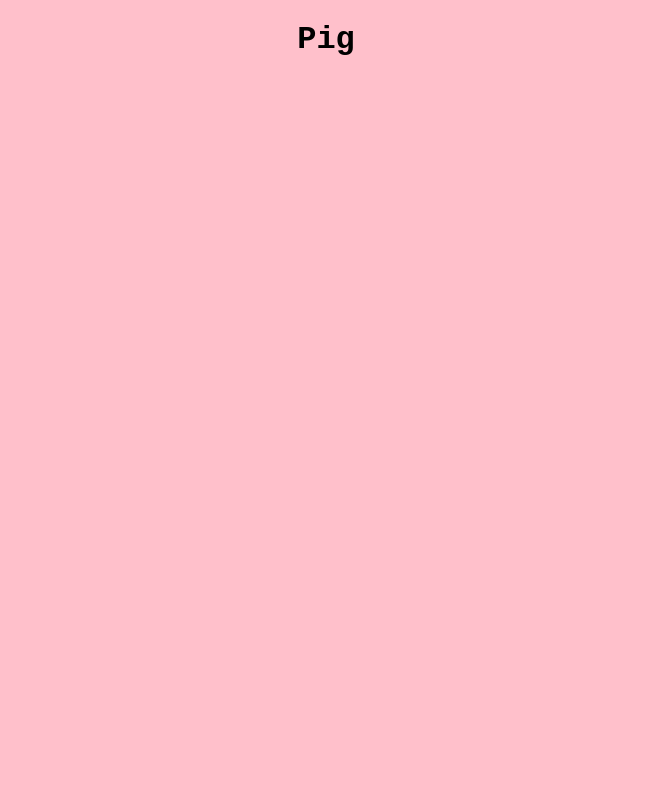
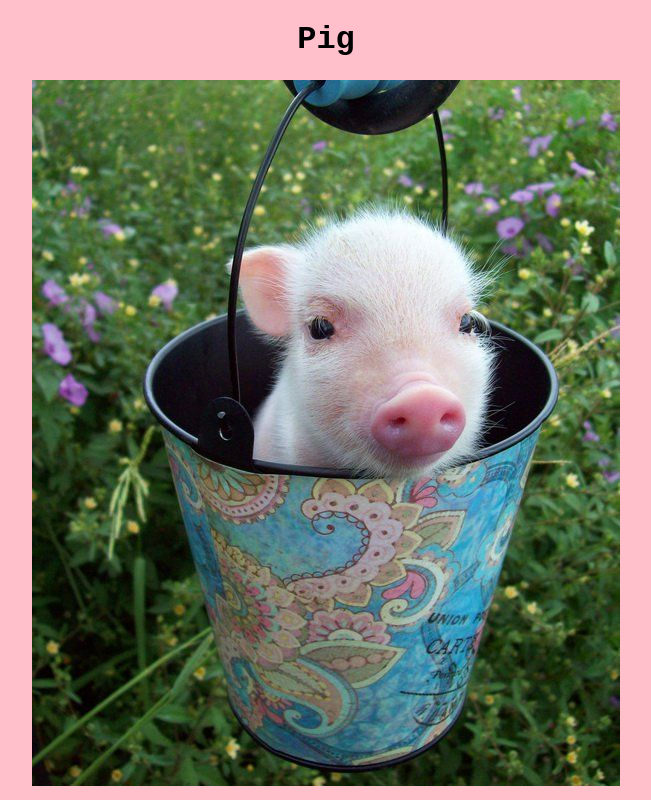
Before and after one commit to VaNYa-227/CSCI39548_Assignment_1, a plain HTML site: page pig.html in a window 1280 px wide. Shown: the whole page, without its empty margins (314-965 px from the left). Drawn offline with Linux system fonts and the light colour scheme.

Commit message:
Fixed Picture

```diff
--- a/pig.html
+++ b/pig.html
@@ -6,4 +6,5 @@
 </head>
 <body>
     <h1>Pig</h1>
+    <img src="Images/pig.jpg" alt="Pig">
 </body>
```
